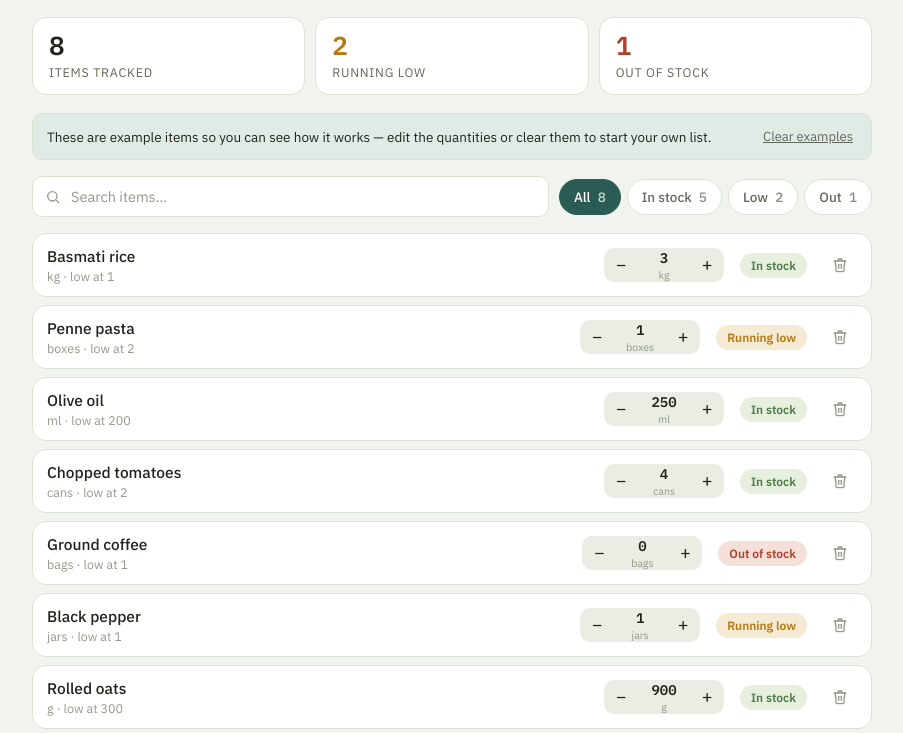
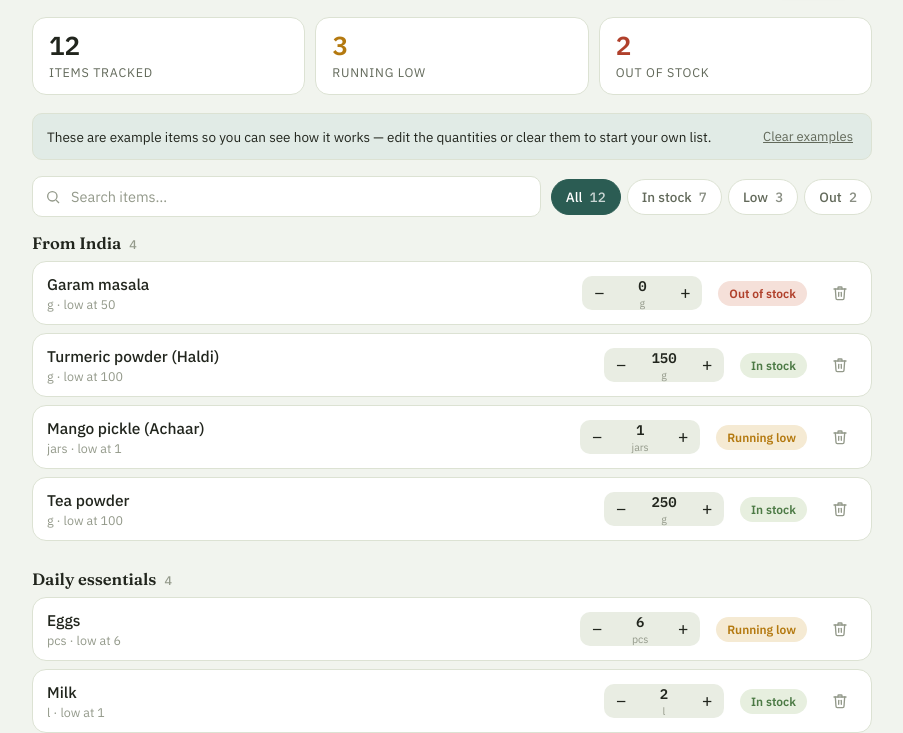
Before and after one commit to ayif7991/pantry-log, a website built with Vite: page index.html in a window 1280 px wide. Shown: the part 95-828 px from the top of the page, without its empty margins (188-1091 px from the left). Built offline with nearby package versions, Linux system fonts and the light colour scheme.

Commit message:
Group pantry items into three sections
Add a category to each item — From India, Daily essentials, or Bulk
staples — and render the list as a heading + rows per category instead
of one flat list. Empty sections are hidden, and the status filters /
search still apply within each section.

- types.ts: Category type, CATEGORIES metadata, PantryItem.category
- Add-item dialog and the bulk/scan dialog both get a section picker
  (bulk applies one category to the whole pasted/scanned batch)
- storage.ts backfills a default category onto any pre-existing saved
  items that don't have one yet
- Reworked example seed data across all three sections

```diff
--- a/index.html
+++ b/index.html
@@ -91,6 +91,14 @@
       <label for="fThresh">Low-stock warning at or below</label>
       <input type="number" id="fThresh" min="0" step="1" value="1" required>
     </div>
+    <div class="field">
+      <label for="fCategory">Section</label>
+      <select id="fCategory">
+        <option value="daily" selected>Daily essentials</option>
+        <option value="india">From India</option>
+        <option value="bulk">Bulk staples</option>
+      </select>
+    </div>
     <div class="dialog-actions">
       <button type="button" class="btn-plain" id="cancelAdd">Cancel</button>
       <button type="submit" class="btn-primary">Add to pantry</button>
@@ -117,6 +125,14 @@
       <label for="bulkText">Items</label>
       <textarea id="bulkText" rows="6" placeholder="rice&#10;pasta x2&#10;olive oil 1 l&#10;milk, eggs x12, butter"></textarea>
     </div>
+    <div class="field">
+      <label for="bulkCategory">Add these to</label>
+      <select id="bulkCategory">
+        <option value="daily" selected>Daily essentials</option>
+        <option value="india">From India</option>
+        <option value="bulk">Bulk staples</option>
+      </select>
+    </div>
     <div class="bulk-preview" id="bulkPreview" hidden></div>
     <div class="dialog-actions">
       <button type="button" class="btn-plain" id="cancelBulk">Cancel</button>
--- a/src/addDialog.ts
+++ b/src/addDialog.ts
@@ -1,6 +1,6 @@
 import type { NewItemInput } from './store';
-import type { Unit } from './types';
-import { UNITS } from './types';
+import type { Category, Unit } from './types';
+import { DEFAULT_CATEGORY, isCategory, UNITS } from './types';
 import { byId } from './dom';
 
 function isUnit(value: string): value is Unit {
@@ -18,6 +18,7 @@ export function initAddDialog(onAdd: (input: NewItemInput) => void): void {
   const qtyInput = byId<HTMLInputElement>('fQty');
   const unitInput = byId<HTMLSelectElement>('fUnit');
   const threshInput = byId<HTMLInputElement>('fThresh');
+  const categoryInput = byId<HTMLSelectElement>('fCategory');
 
   const open = (): void => {
     form.reset();
@@ -43,12 +44,14 @@ export function initAddDialog(onAdd: (input: NewItemInput) => void): void {
 
     const rawUnit = unitInput.value;
     const unit: Unit = isUnit(rawUnit) ? rawUnit : 'pcs';
+    const category: Category = isCategory(categoryInput.value) ? categoryInput.value : DEFAULT_CATEGORY;
 
     onAdd({
       name,
       qty: Number.parseFloat(qtyInput.value) || 0,
       unit,
       threshold: Number.parseFloat(threshInput.value) || 0,
+      category,
     });
 
     dialog.close();
--- a/src/bulkDialog.ts
+++ b/src/bulkDialog.ts
@@ -1,6 +1,9 @@
 import type { NewItemInput } from './store';
+import type { ParsedItemDraft } from './parseBulk';
 import { parseBulkInput } from './parseBulk';
 import { scanReceipt } from './receiptScan';
+import type { Category } from './types';
+import { DEFAULT_CATEGORY, isCategory } from './types';
 import { byId, h } from './dom';
 
 /**
@@ -17,8 +20,9 @@ export function initBulkDialog(onAdd: (inputs: NewItemInput[]) => void): void {
   const scanBtn = byId<HTMLButtonElement>('scanReceipt');
   const fileInput = byId<HTMLInputElement>('receiptFile');
   const status = byId('scanStatus');
+  const categoryInput = byId<HTMLSelectElement>('bulkCategory');
 
-  let parsed: NewItemInput[] = [];
+  let parsed: ParsedItemDraft[] = [];
 
   const refresh = (): void => {
     parsed = parseBulkInput(textarea.value);
@@ -93,7 +97,9 @@ export function initBulkDialog(onAdd: (inputs: NewItemInput[]) => void): void {
   form.addEventListener('submit', (event) => {
     event.preventDefault();
     if (parsed.length === 0) return;
-    onAdd(parsed);
+
+    const category: Category = isCategory(categoryInput.value) ? categoryInput.value : DEFAULT_CATEGORY;
+    onAdd(parsed.map((draft) => ({ ...draft, category })));
     dialog.close();
   });
 }
--- a/src/examples.ts
+++ b/src/examples.ts
@@ -3,15 +3,25 @@ import type { PantryItem } from './types';
 /**
  * Seed data shown on first visit (before anything is saved) so the UI has
  * something to demonstrate. Cleared via the "Clear examples" banner button,
- * or replaced the moment the user edits/adds/removes anything.
+ * or replaced the moment the user edits/adds/removes anything. Spans all
+ * three categories so each section has something in it.
  */
 export const EXAMPLE_ITEMS: readonly PantryItem[] = [
-  { id: 'ex1', name: 'Basmati rice', qty: 3, unit: 'kg', threshold: 1 },
-  { id: 'ex2', name: 'Penne pasta', qty: 1, unit: 'boxes', threshold: 2 },
-  { id: 'ex3', name: 'Olive oil', qty: 250, unit: 'ml', threshold: 200 },
-  { id: 'ex4', name: 'Chopped tomatoes', qty: 4, unit: 'cans', threshold: 2 },
-  { id: 'ex5', name: 'Ground coffee', qty: 0, unit: 'bags', threshold: 1 },
-  { id: 'ex6', name: 'Black pepper', qty: 1, unit: 'jars', threshold: 1 },
-  { id: 'ex7', name: 'Rolled oats', qty: 900, unit: 'g', threshold: 300 },
-  { id: 'ex8', name: 'Honey', qty: 2, unit: 'jars', threshold: 1 },
+  // From India — spices and specialty items stocked up on during a trip.
+  { id: 'ex1', name: 'Garam masala', qty: 0, unit: 'g', threshold: 50, category: 'india' },
+  { id: 'ex2', name: 'Turmeric powder (Haldi)', qty: 150, unit: 'g', threshold: 100, category: 'india' },
+  { id: 'ex3', name: 'Mango pickle (Achaar)', qty: 1, unit: 'jars', threshold: 1, category: 'india' },
+  { id: 'ex4', name: 'Tea powder', qty: 250, unit: 'g', threshold: 100, category: 'india' },
+
+  // Daily essentials — perishables that get restocked often.
+  { id: 'ex5', name: 'Eggs', qty: 6, unit: 'pcs', threshold: 6, category: 'daily' },
+  { id: 'ex6', name: 'Milk', qty: 2, unit: 'l', threshold: 1, category: 'daily' },
+  { id: 'ex7', name: 'Cheese', qty: 0, unit: 'pcs', threshold: 1, category: 'daily' },
+  { id: 'ex8', name: 'Butter', qty: 2, unit: 'pcs', threshold: 1, category: 'daily' },
+
+  // Bulk staples — rice and dals bought in large quantities, infrequently.
+  { id: 'ex9', name: 'Basmati rice', qty: 5, unit: 'kg', threshold: 2, category: 'bulk' },
+  { id: 'ex10', name: 'Toor dal (Arhar)', qty: 2, unit: 'kg', threshold: 1, category: 'bulk' },
+  { id: 'ex11', name: 'Chana dal', qty: 0.5, unit: 'kg', threshold: 1, category: 'bulk' },
+  { id: 'ex12', name: 'Moong dal', qty: 1, unit: 'kg', threshold: 0.5, category: 'bulk' },
 ];
--- a/src/storage.ts
+++ b/src/storage.ts
@@ -1,4 +1,5 @@
 import type { PantryItem } from './types';
+import { DEFAULT_CATEGORY, isCategory } from './types';
 
 const STORAGE_KEY = 'pantry-log-items-v1';
 
@@ -18,10 +19,15 @@ export function loadItems(): PantryItem[] | null {
 
   try {
     const parsed: unknown = JSON.parse(raw);
-    return Array.isArray(parsed) ? (parsed as PantryItem[]) : null;
+    return Array.isArray(parsed) ? parsed.map(normalizeItem) : null;
   } catch {
     return null;
   }
+}
+
+/** Backfill `category` on items saved before that field existed. */
+function normalizeItem(raw: PantryItem): PantryItem {
+  return isCategory(raw.category) ? raw : { ...raw, category: DEFAULT_CATEGORY };
 }
 
 /** Persist the item list. Failures (private mode, quota) are ignored on purpose. */
--- a/src/store.ts
+++ b/src/store.ts
@@ -1,4 +1,4 @@
-import type { Filter, PantryItem, Unit } from './types';
+import type { Category, Filter, PantryItem, Unit } from './types';
 import { EXAMPLE_ITEMS } from './examples';
 import { loadItems, saveItems } from './storage';
 
@@ -21,6 +21,7 @@ export interface NewItemInput {
   qty: number;
   unit: Unit;
   threshold: number;
+  category: Category;
 }
 
 /**
--- a/src/styles.css
+++ b/src/styles.css
@@ -273,6 +273,37 @@ button.add-btn.ghost:hover { filter: none; background: var(--accent-soft); }
 .list {
   display: flex;
   flex-direction: column;
+  gap: 28px;
+}
+
+.category-section {
+  display: flex;
+  flex-direction: column;
+  gap: 8px;
+}
+
+.category-heading {
+  display: flex;
+  align-items: baseline;
+  gap: 8px;
+  margin: 0;
+  font-family: 'Fraunces', Georgia, serif;
+  font-weight: 600;
+  font-size: 16.5px;
+  color: var(--ink);
+}
+
+.category-count {
+  font-family: 'IBM Plex Mono', monospace;
+  font-variant-numeric: tabular-nums;
+  font-size: 12.5px;
+  font-weight: 500;
+  color: var(--ink-faint);
+}
+
+.category-rows {
+  display: flex;
+  flex-direction: column;
   gap: 8px;
 }
 
--- a/src/types.ts
+++ b/src/types.ts
@@ -6,6 +6,7 @@ export interface PantryItem {
   unit: Unit;
   /** Quantity at or below which the item counts as "running low". */
   threshold: number;
+  category: Category;
 }
 
 /** Units offered in the "add item" form. */
@@ -13,6 +14,30 @@ export type Unit = 'pcs' | 'jars' | 'cans' | 'bags' | 'boxes' | 'g' | 'kg' | 'ml
 
 export const UNITS: readonly Unit[] = ['pcs', 'jars', 'cans', 'bags', 'boxes', 'g', 'kg', 'ml', 'l'];
 
+/**
+ * Which shelf an item belongs to. The list is grouped into a section per
+ * category (in this order) instead of one flat list.
+ */
+export type Category = 'india' | 'daily' | 'bulk';
+
+export interface CategoryMeta {
+  id: Category;
+  label: string;
+  hint: string;
+}
+
+export const CATEGORIES: readonly CategoryMeta[] = [
+  { id: 'india', label: 'From India', hint: 'Spices, snacks, and specialty items brought back from a trip' },
+  { id: 'daily', label: 'Daily essentials', hint: 'Perishables bought often — eggs, milk, cheese, bread' },
+  { id: 'bulk', label: 'Bulk staples', hint: 'Rice, dals, and other staples bought in large quantities' },
+];
+
+export const DEFAULT_CATEGORY: Category = 'daily';
+
+export function isCategory(value: unknown): value is Category {
+  return typeof value === 'string' && CATEGORIES.some((c) => c.id === value);
+}
+
 /** Derived stock status for an item. */
 export type Status = 'good' | 'low' | 'out';
 
--- a/src/view.ts
+++ b/src/view.ts
@@ -1,5 +1,6 @@
 import type { AppState } from './store';
-import type { PantryItem, Status } from './types';
+import type { Category, PantryItem, Status } from './types';
+import { CATEGORIES } from './types';
 import { statusOf, statusLabel } from './status';
 import { byId, h, svg } from './dom';
 
@@ -47,6 +48,10 @@ function visibleItems(state: AppState): PantryItem[] {
   });
 }
 
+function byCategory(items: readonly PantryItem[], category: Category): PantryItem[] {
+  return items.filter((item) => item.category === category);
+}
+
 function rowEl(item: PantryItem): HTMLElement {
   const status: Status = statusOf(item);
 
@@ -73,6 +78,17 @@ function rowEl(item: PantryItem): HTMLElement {
   return h('div', { class: 'row', 'data-id': item.id }, [nameCol, stepper, pill, del]);
 }
 
+function sectionEl(label: string, items: readonly PantryItem[]): HTMLElement {
+  const rows = h('div', { class: 'category-rows' }, items.map(rowEl));
+  return h('section', { class: 'category-section' }, [
+    h('h2', { class: 'category-heading' }, [
+      label,
+      h('span', { class: 'category-count' }, [String(items.length)]),
+    ]),
+    rows,
+  ]);
+}
+
 /** Repaint the whole list, stats, and banners from the current state. */
 export function render(state: AppState): void {
   const counts = countByStatus(state.items);
@@ -87,7 +103,11 @@ export function render(state: AppState): void {
 
   els.exampleBanner.hidden = !state.showingExamples;
 
-  const rows = visibleItems(state);
-  els.list.replaceChildren(...rows.map(rowEl));
-  els.emptyState.hidden = rows.length !== 0;
+  const visible = visibleItems(state);
+  const sections = CATEGORIES.map((meta) => ({ meta, items: byCategory(visible, meta.id) })).filter(
+    (section) => section.items.length > 0,
+  );
+
+  els.list.replaceChildren(...sections.map((section) => sectionEl(section.meta.label, section.items)));
+  els.emptyState.hidden = visible.length !== 0;
 }
```
Also changed, not shown: src/parseBulk.ts (+13 -6 lines).
